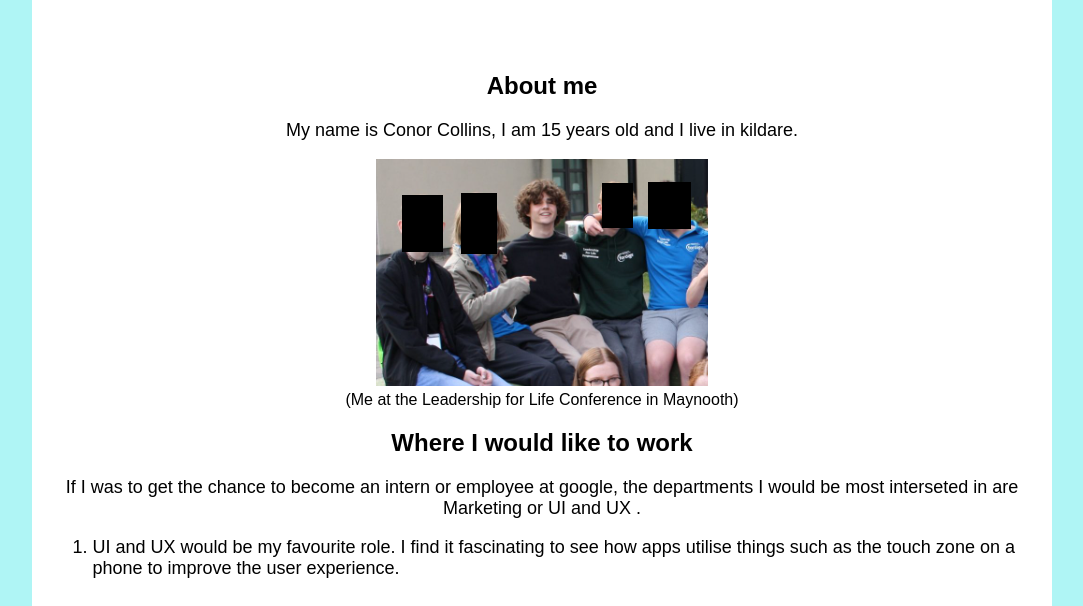
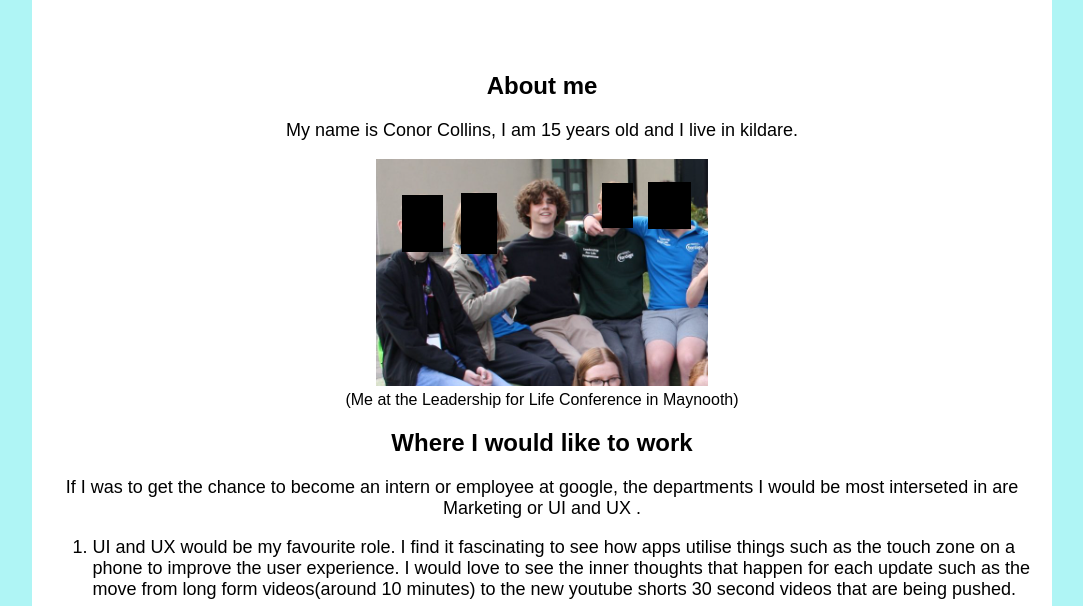
Before and after one commit to ConorCollinsTY/ConorCollinsTYApplication, a plain HTML site: page index.html in a window 1280 px wide. Shown: the part 135-741 px from the top of the page, without its empty margins (98-1181 px from the left). Drawn offline with Linux system fonts and the light colour scheme.

Commit message:
Update index.html

```diff
--- a/index.html
+++ b/index.html
@@ -15,7 +15,7 @@
                 <h2>Where I would like to work</h2>
                 <p>If I was to get the chance to become an intern or employee at google, the departments I would be most interseted in are Marketing or UI and UX .</p>
                 <ol>
-                    <li>UI and UX would be my favourite role. I find it fascinating to see how apps utilise things such as the touch zone on a phone to improve the user experience.</li>
+                    <li>UI and UX would be my favourite role. I find it fascinating to see how apps utilise things such as the touch zone on a phone to improve the user experience. I would love to see the inner thoughts that happen for each update such as the move from long form videos(around 10 minutes) to the new youtube shorts 30 second videos that are being pushed.</li>
                     <li>Marketing interests me as I find it extremely cool to see how people are attracted to certain links or products. Marketing was one of my best and favourite subjects during Junior Cert.</li>
 
                 </ol>
```
